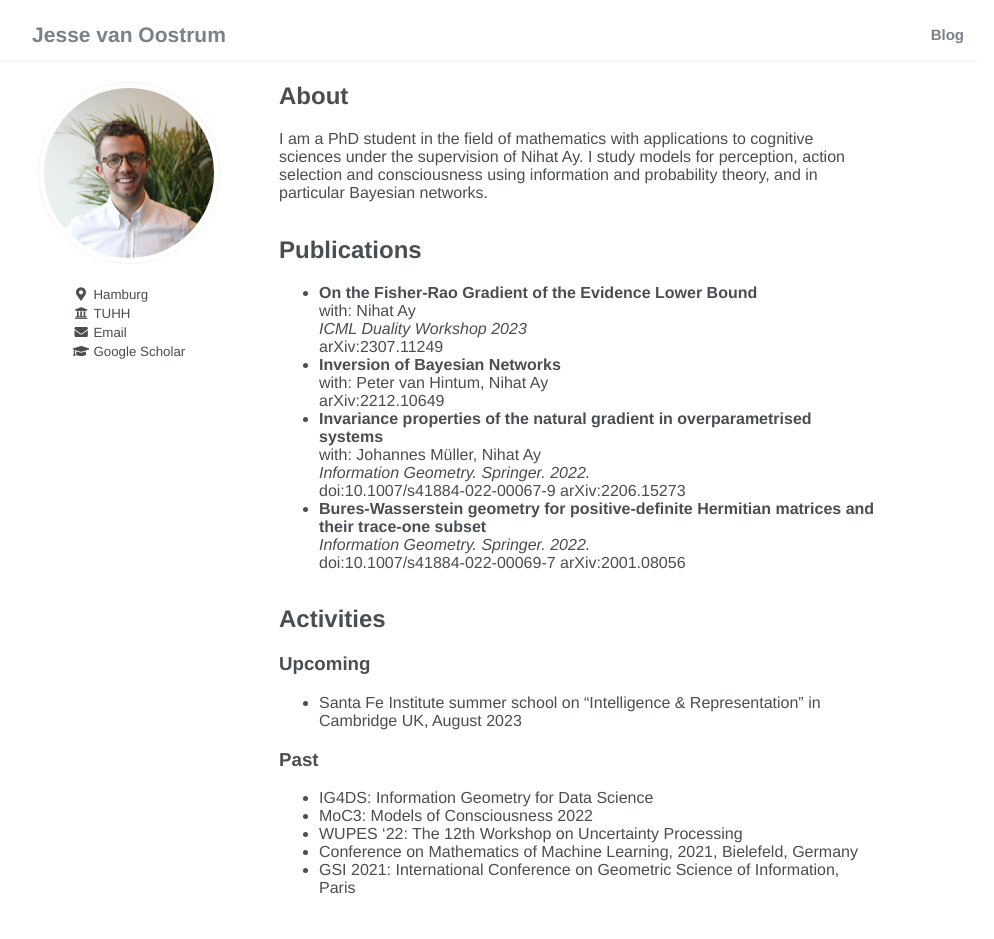
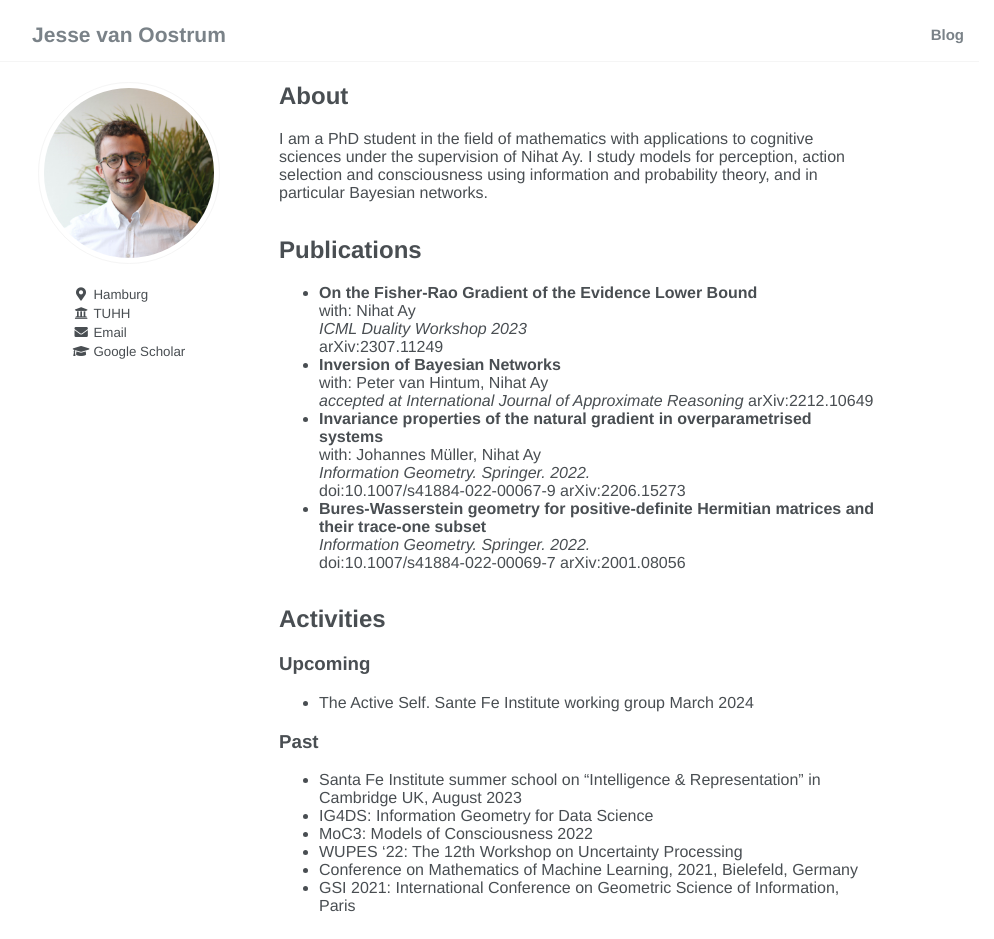
Before and after one commit to jessevoostrum/jessevoostrum.github.io, a Jekyll site: the page built from index.md, in a window 1280 px wide and 939 px high. Shown: the whole window, without its empty margins (161-1155 px from the left). Built offline with Jekyll 4.4.1, drawn with Linux system fonts in a browser that asks for light colours.

Commit message:
update homepage

```diff
--- a/index.md
+++ b/index.md
@@ -15,6 +15,7 @@ _ICML Duality Workshop 2023_
 [arXiv:2307.11249](https://arxiv.org/abs/2307.11249)
 - **Inversion of Bayesian Networks**
 with: Peter van Hintum, Nihat Ay
+_accepted at International Journal of Approximate Reasoning_
 [arXiv:2212.10649](https://arxiv.org/abs/2212.10649)
 - **Invariance properties of the natural gradient in overparametrised systems**
 with: Johannes Müller, Nihat Ay
@@ -27,9 +28,10 @@ _Information Geometry. Springer. 2022._
 ## Activities
 
 ### Upcoming
-- Santa Fe Institute summer school on "Intelligence & Representation" in Cambridge UK, August 2023
+- The Active Self. Sante Fe Institute working group March 2024
 
 ### Past
+- Santa Fe Institute summer school on "Intelligence & Representation" in Cambridge UK, August 2023
 - IG4DS: Information Geometry for Data Science
 - MoC3: Models of Consciousness 2022
 - WUPES '22: The 12th Workshop on Uncertainty Processing
```
